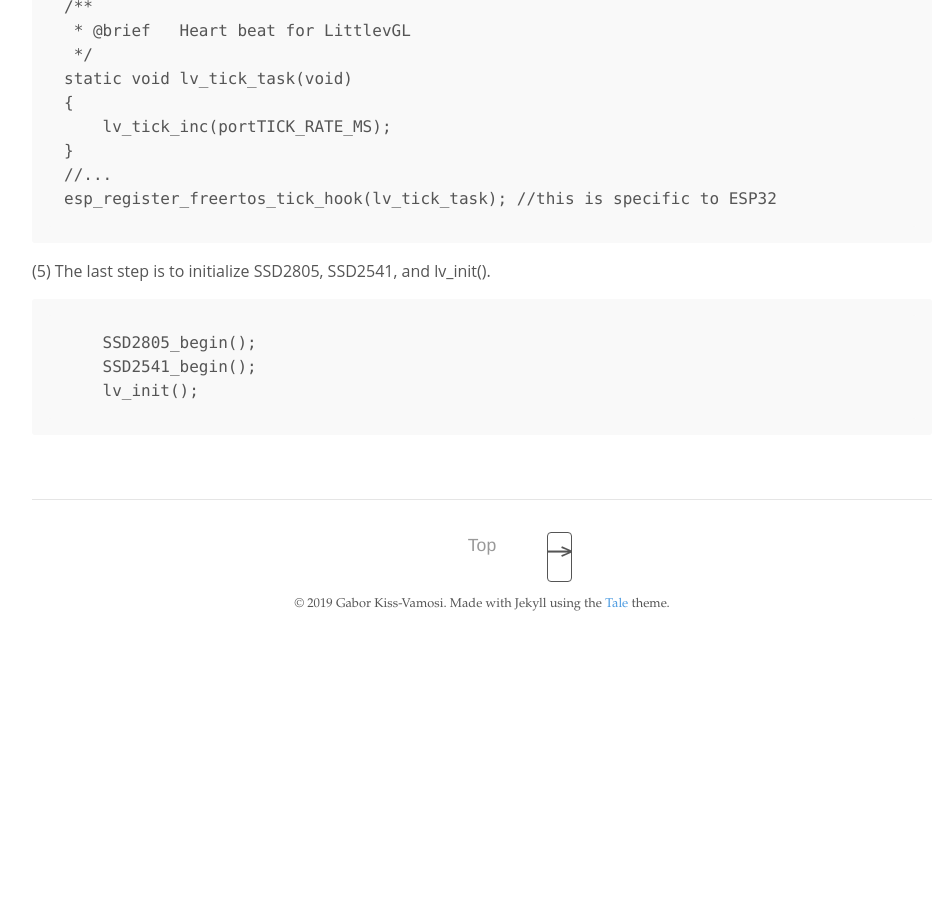
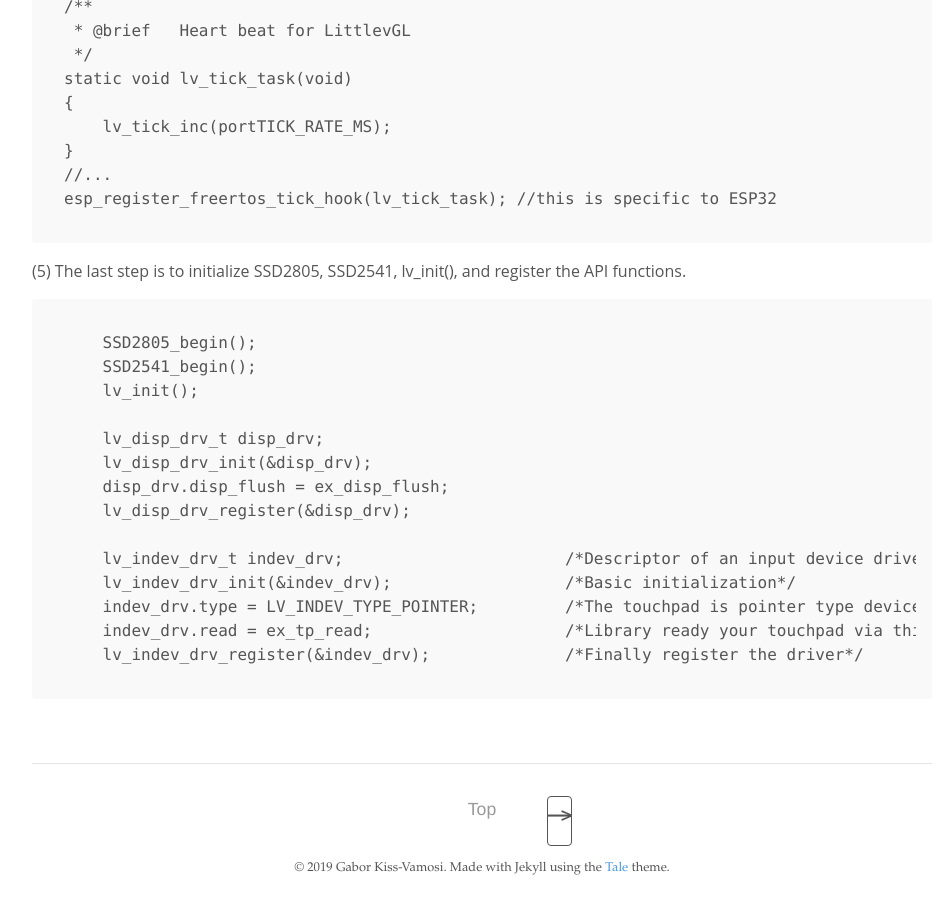
Before and after one commit to lvgl/blog, a Jekyll site: the page built from _posts/2019-01-29- use iPodNano6 LCD for littlevgl.md, in a window 1280 px wide and 900 px high, scrolled down 10433 px. Shown: the whole window, without its empty margins (158-1105 px from the left). Built offline with Jekyll 4.4.1, drawn with Linux system fonts in a browser that asks for light colours; our own code applies the rules of GitHub Pages for plain Markdown files; before the commit the page ends 11080 px from its top, so only the background shows below that.

Commit message:
Update 2019-01-29- use iPodNano6 LCD for littlevgl.md

````diff
--- a/_posts/2019-01-29- use iPodNano6 LCD for littlevgl.md
+++ b/_posts/2019-01-29- use iPodNano6 LCD for littlevgl.md
@@ -116,9 +116,20 @@
 //...
 esp_register_freertos_tick_hook(lv_tick_task); //this is specific to ESP32
 ```
-(5) The last step is to initialize SSD2805, SSD2541, and lv_init().<br>
+(5) The last step is to initialize SSD2805, SSD2541, lv_init(), and register the API functions.<br>
 ```
     SSD2805_begin();
     SSD2541_begin();
     lv_init();
+
+    lv_disp_drv_t disp_drv;
+    lv_disp_drv_init(&disp_drv);
+    disp_drv.disp_flush = ex_disp_flush;
+    lv_disp_drv_register(&disp_drv);
+
+    lv_indev_drv_t indev_drv;                       /*Descriptor of an input device driver*/
+    lv_indev_drv_init(&indev_drv);                  /*Basic initialization*/
+    indev_drv.type = LV_INDEV_TYPE_POINTER;         /*The touchpad is pointer type device*/
+    indev_drv.read = ex_tp_read;                    /*Library ready your touchpad via this function*/
+    lv_indev_drv_register(&indev_drv);              /*Finally register the driver*/
 ```
````
